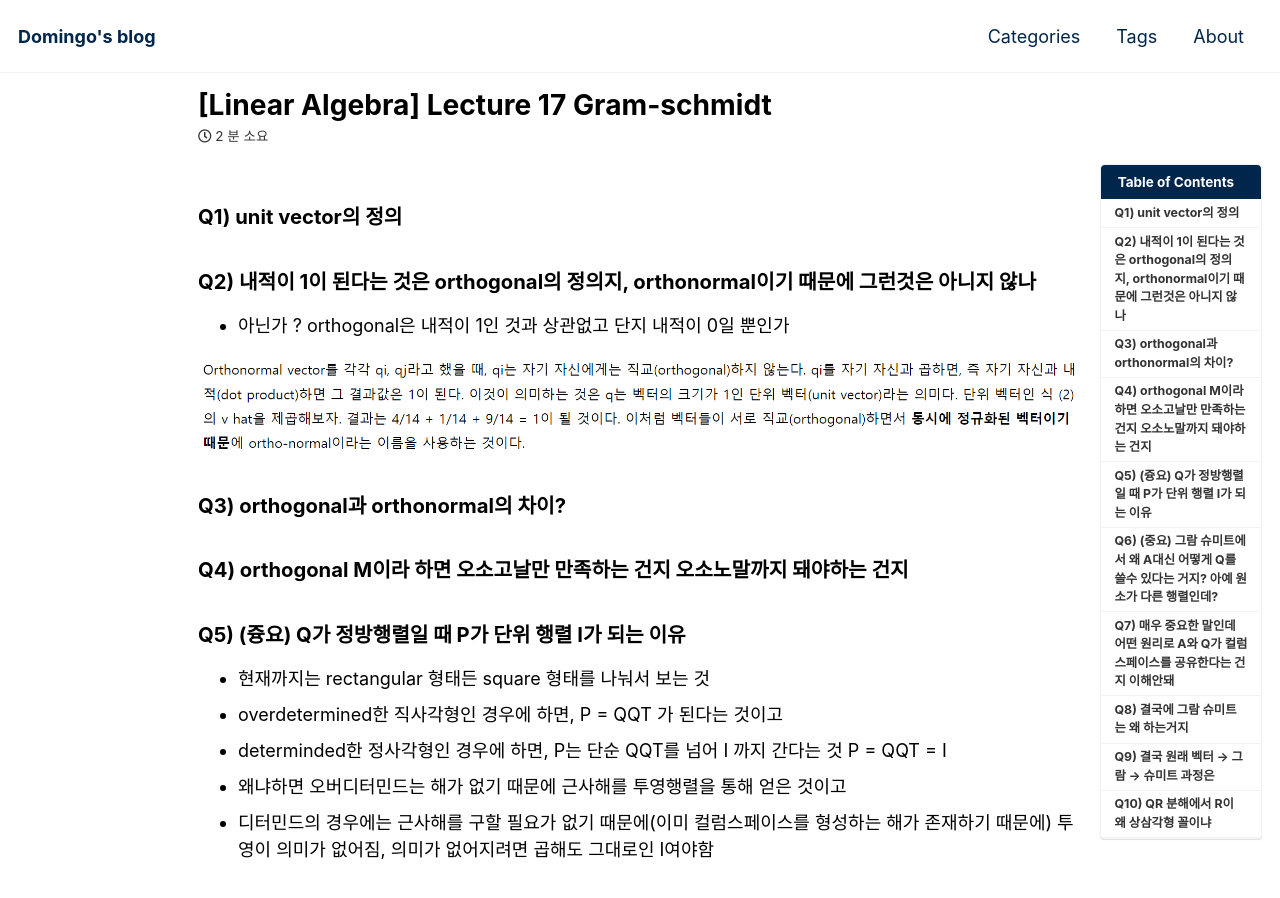
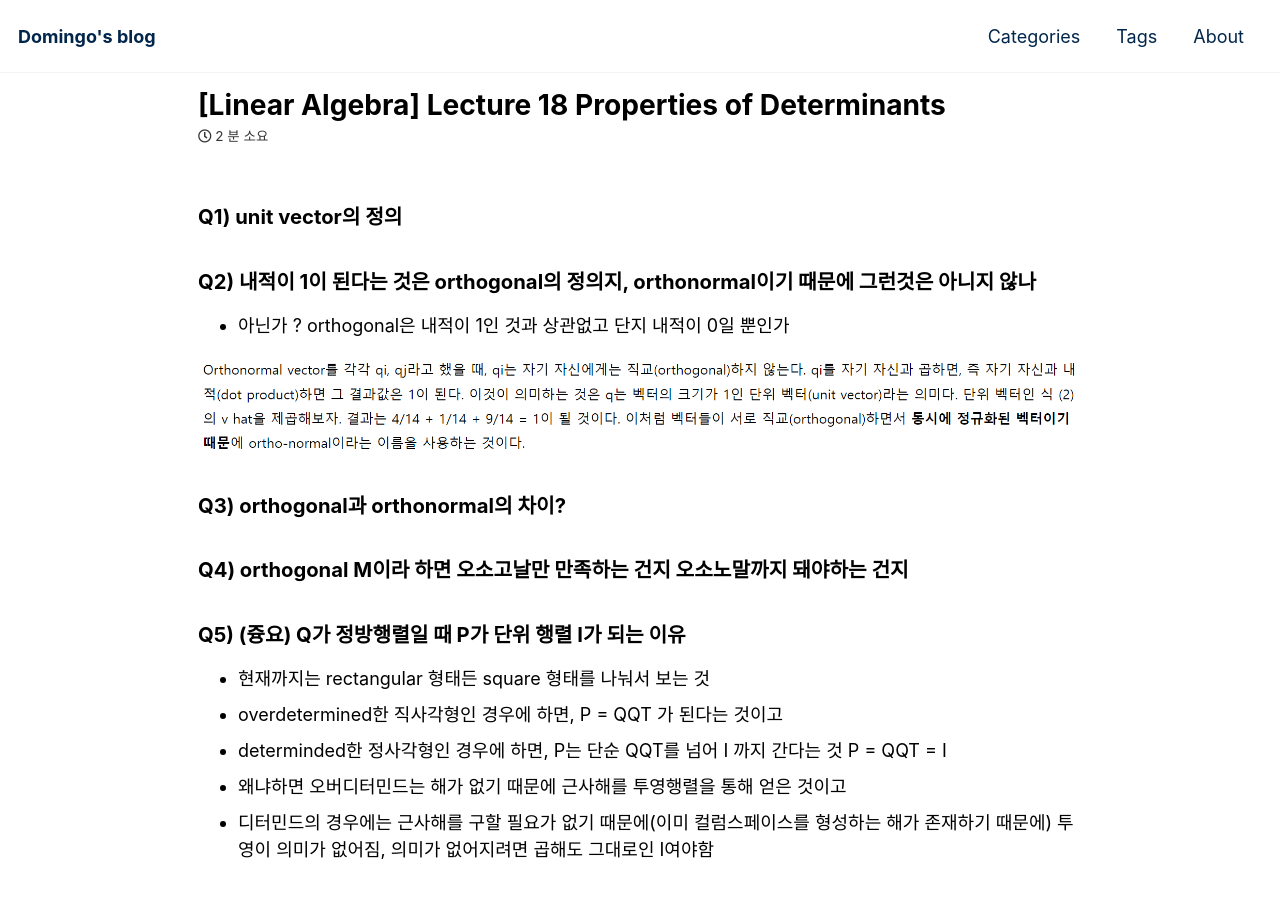
Before and after one commit to domingolee0254/domingolee0254.github.io, a Jekyll site: the page built from _posts/Math/2024-07-21-[Linear Algebra] Lecture 18 Properties of Determinants.md, in a window 1280 px wide and 900 px high. Built offline with Jekyll 4.4.1, drawn with Linux system fonts in a browser that asks for light colours; cached includes are drawn as plain includes; comment, search, counter and statistics services are not loaded.

Commit message:
math_lec18_update

```diff
--- a/_posts/Math/2024-07-21-[Linear Algebra] Lecture 18 Properties of Determinants.md
+++ b/_posts/Math/2024-07-21-[Linear Algebra] Lecture 18 Properties of Determinants.md
@@ -1,7 +1,7 @@
 ---
-title: "[Linear Algebra] Lecture 17 Gram-schmidt"
+title: "[Linear Algebra] Lecture 18 Properties of Determinants"
 author_profile: false
-toc: true
+toc: False
 toc_label: "Table of Contents"
 toc_icon: true
 toc_sticky: true
```
